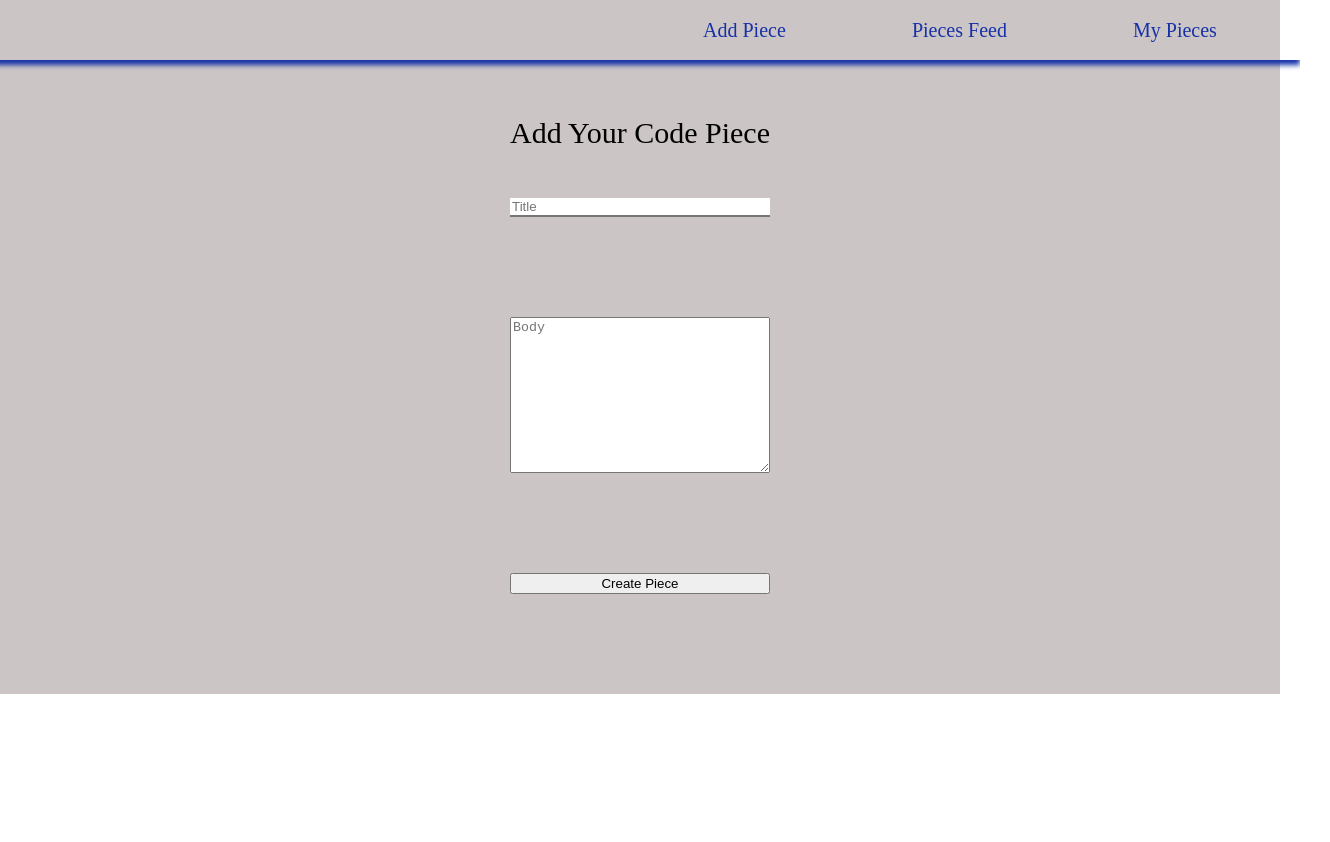
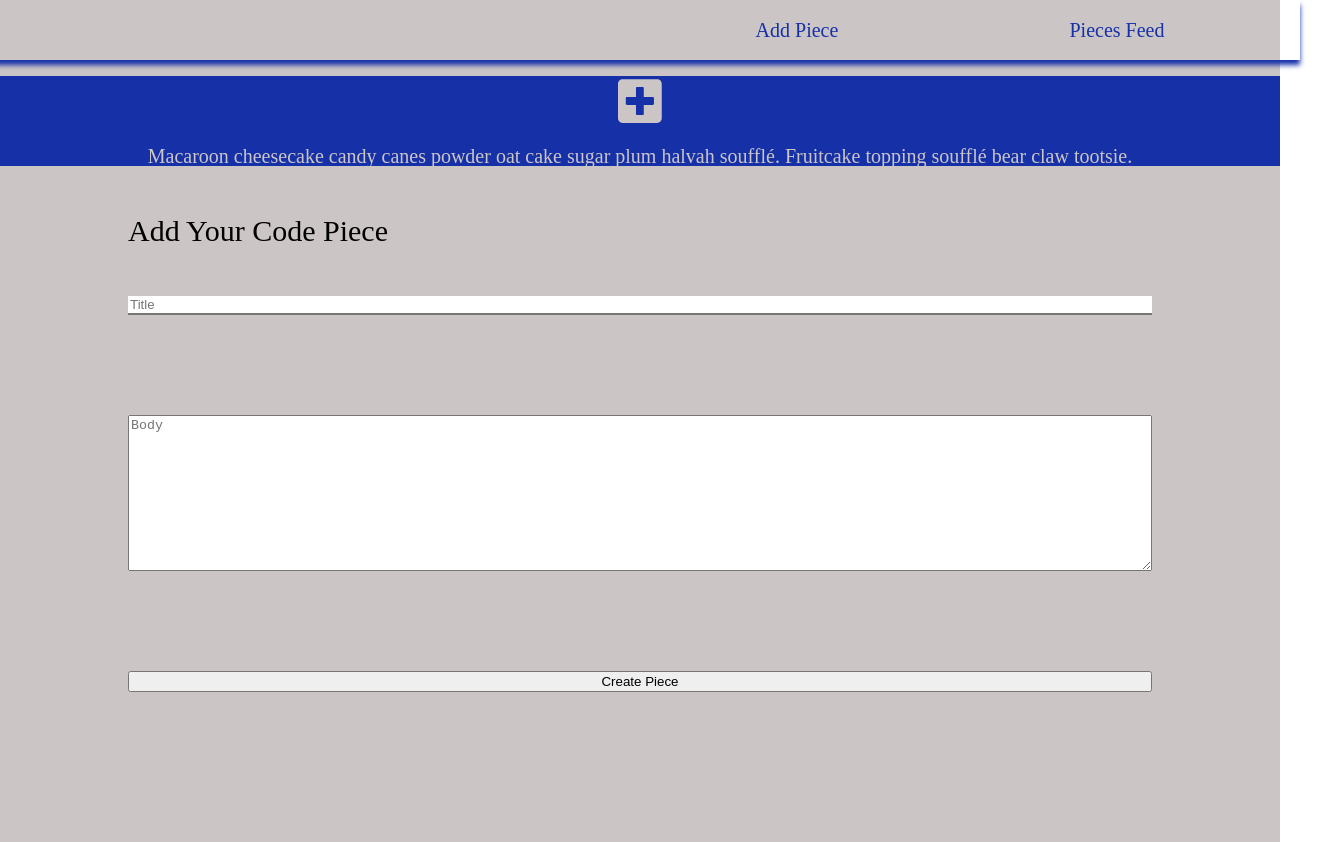
Before and after one commit to SR-Portfolio-Projects/Code-Pieces-Part-I, a React (Create React App) app in the folder code-pieces/: page /addpiece in a window 1280 px wide. Shown: the whole page, 1330 px wide, since content can reach past the window. Before the commit the page ends 800 px from the top, so only its background shows below. Built offline with nearby package versions, Linux system fonts and the light colour scheme.

Commit message:
added some styling

```diff
--- a/code-pieces/src/App.css
+++ b/code-pieces/src/App.css
@@ -15,7 +15,6 @@
   -webkit-box-shadow: 0px 5px 5px 0px rgb(22, 49, 168);
   -moz-box-shadow: 0px 5px 5px 0px rgb(22, 49, 168);
   box-shadow: 0px 5px 5px 0px rgb(22, 49, 168);
-
 }
 
 nav {
@@ -173,3 +172,33 @@ textarea {
 .sub p {
   font-size: 2rem;
 }
+
+/*Add Piece */
+
+.add-piece-page {
+  width: 100%;
+  padding: 5rem;
+  padding-top: .8rem;
+}
+.add-piece-sub {
+  flex-basis: 30%;
+  display: flex;
+  flex-direction: column;
+}
+
+.add-piece-sub-icon {
+  font-size: 5rem;
+  align-self: center;
+  margin-bottom: 2rem;
+
+}
+
+.add-piece-sub p {
+  font-size: 2rem;
+  text-align: center;
+}
+
+.form {
+  margin: 0 auto;
+  width: 80%;
+}
--- a/code-pieces/src/components/Menu.js
+++ b/code-pieces/src/components/Menu.js
@@ -14,9 +14,9 @@ function Menu() {
                     Pieces Feed
                 </Link>
 
-                <Link className = 'menu-link' to = '/addpiece'>
+                {/* <Link className = 'menu-link' to = '/addpiece'>
                     My Pieces
-                </Link>
+                </Link> */}
             </nav>
         </div>
      )
--- a/code-pieces/src/components/Pieces.js
+++ b/code-pieces/src/components/Pieces.js
@@ -1,7 +1,7 @@
 import React, { useState } from 'react'
 
 import Piece from './codePieces/Piece';
-import PiecesHeader from './PiecesHeader';
+import PiecesHeader from './codePieces/PiecesHeader';
 
 
 
--- a/code-pieces/src/components/codePieces/AddPiece.js
+++ b/code-pieces/src/components/codePieces/AddPiece.js
@@ -1,4 +1,5 @@
 import React, { useState } from "react";
+import AddPieceHeader from "./AddPieceHeader";
 
 
 const AddPiece = ({addPiece}) => {
@@ -74,6 +75,9 @@ const AddPiece = ({addPiece}) => {
 
 
     return (
+      <div className = 'add-piece-page'>
+              <AddPieceHeader />
+
       <div className = 'form'>
         <h2>Add Your Code Piece</h2>
         <form onSubmit={handleSubmit} className="AddPiece">
@@ -98,6 +102,7 @@ const AddPiece = ({addPiece}) => {
                 >Create Piece</button>
         </form>
       </div>
+      </div>
     );
   }
 
--- /dev/null
+++ b/code-pieces/src/components/codePieces/AddPieceHeader.js
@@ -0,0 +1,21 @@
+import React from 'react';
+import { FontAwesomeIcon } from '@fortawesome/react-fontawesome'
+import { faPlusSquare } from '@fortawesome/free-solid-svg-icons'
+
+
+function AddPieceHeader() {
+     return (
+        <div className = 'header'>
+                <div className = 'add-piece-sub'>
+                    <FontAwesomeIcon icon={ faPlusSquare } className = 'sub-icon' />
+                    <p>
+                        Macaroon cheesecake candy canes powder oat cake sugar plum halvah soufflé. Fruitcake topping soufflé bear claw tootsie.
+                    </p>
+
+                </div>
+
+
+        </div>
+     )
+  }
+export default AddPieceHeader;
```
Also changed, not shown: code-pieces/src/components/codePieces/PiecesHeader.js (renamed from code-pieces/src/components/PiecesHeader.js).
